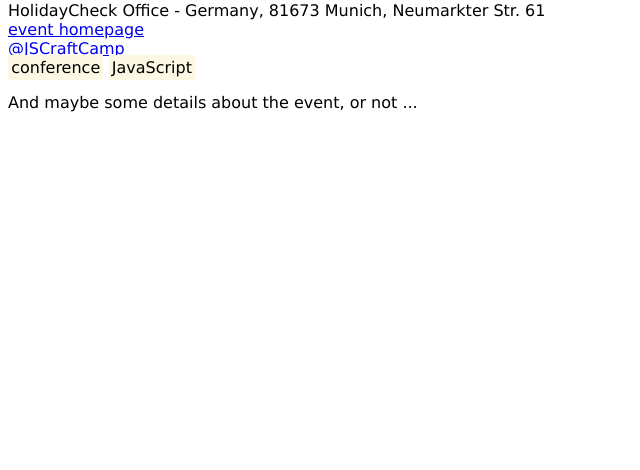
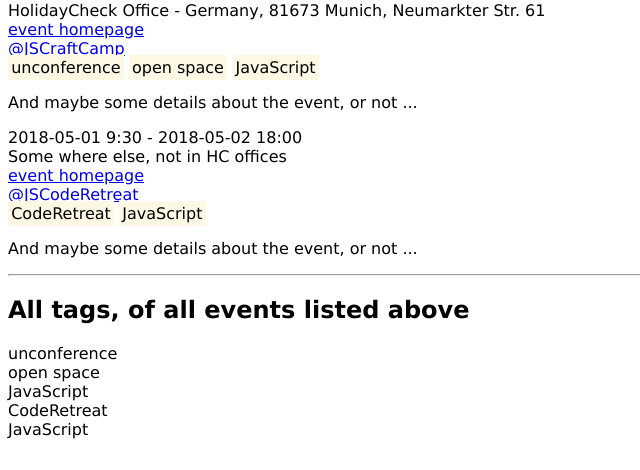
Before and after one commit to holidaycheck/hc-event-component, a website: page src/example.html in a window 1280 px wide. Shown: the part 330-800 px from the top of the page, without its empty margins (0-640 px from the left). Drawn offline with Linux system fonts and the light colour scheme.

Commit message:
Add a second event and show the tags at the bottom.

```diff
--- a/src/example.html
+++ b/src/example.html
@@ -29,7 +29,8 @@
     <a href="http://jscraftcamp.org/">event homepage</a><br>
     <a href="https://www.twitter.com/jscraftcamp">@JSCraftCamp</a><br>
     <ul is-tag-list>
-      <li>conference</li>
+      <li>unconference</li>
+      <li>open space</li>
       <li>JavaScript</li>
     </ul>
     <p>
@@ -37,8 +38,25 @@
     </p>
   </hc-event>
 
+  <hc-event>
+    <time>2018-05-01 9:30</time> - <time>2018-05-02 18:00</time><br>
+    <address>Some where else, not in HC offices</address>
+    <a href="http://jscoderetreat.com/">event homepage</a><br>
+    <a href="https://www.twitter.com/jscoderetreat">@JSCodeRetreat</a><br>
+    <ul is-tag-list>
+      <li>CodeRetreat</li>
+      <li>JavaScript</li>
+    </ul>
+    <p>
+      And maybe some details about the event, or not ...
+    </p>
+  </hc-event>
+
+  <hr>
+  <h2>All tags, of all events listed above</h2>
+  <div id="all-tags"></div>
   <script>
-    const printTag = tag => console.log(tag);
+    const printTag = tag => document.getElementById('all-tags').innerHTML += `${tag}<br>`;
 
     window.addEventListener('load', () => {
       const hcEvents = document.querySelectorAll('hc-event');
```
